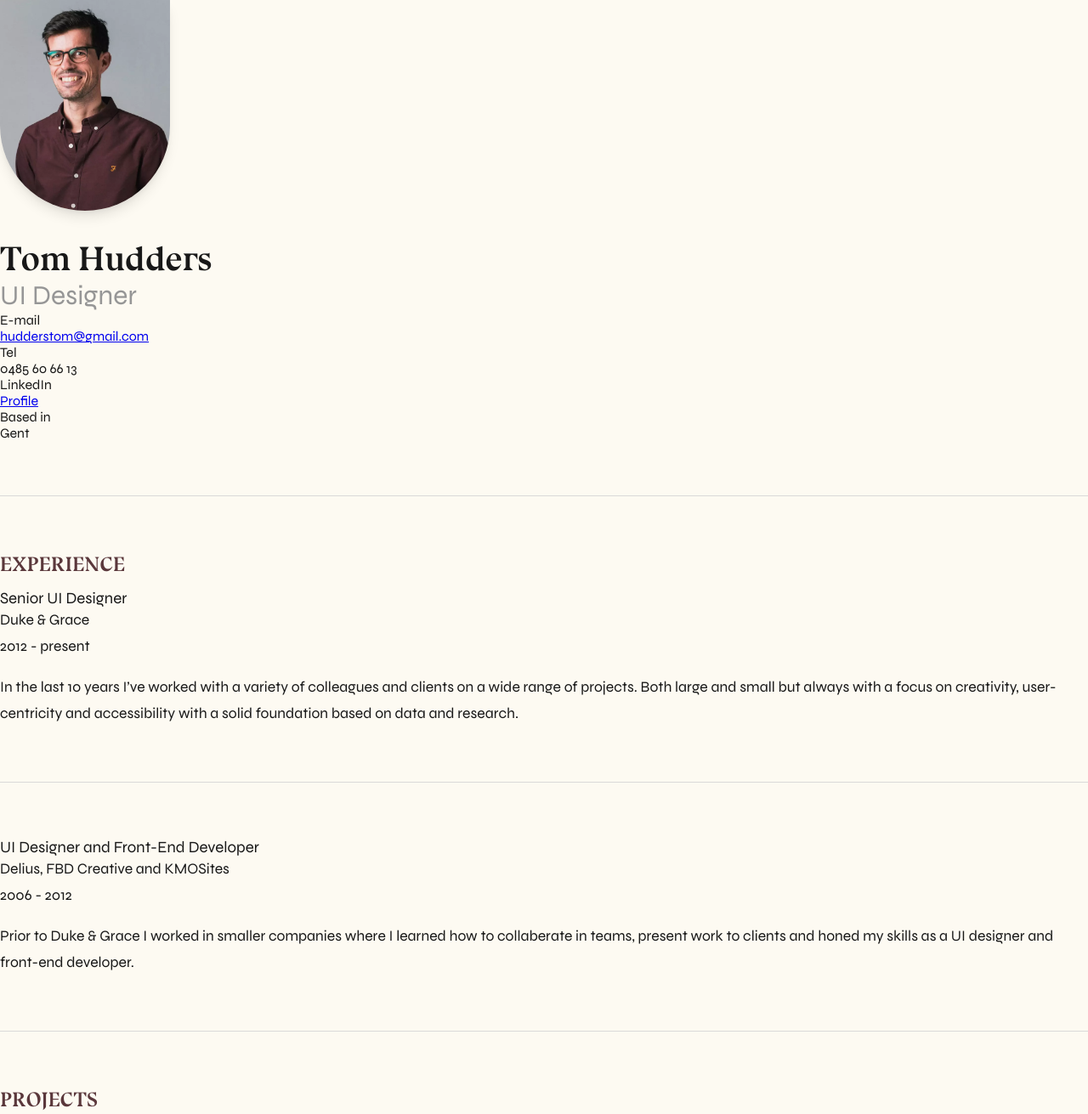
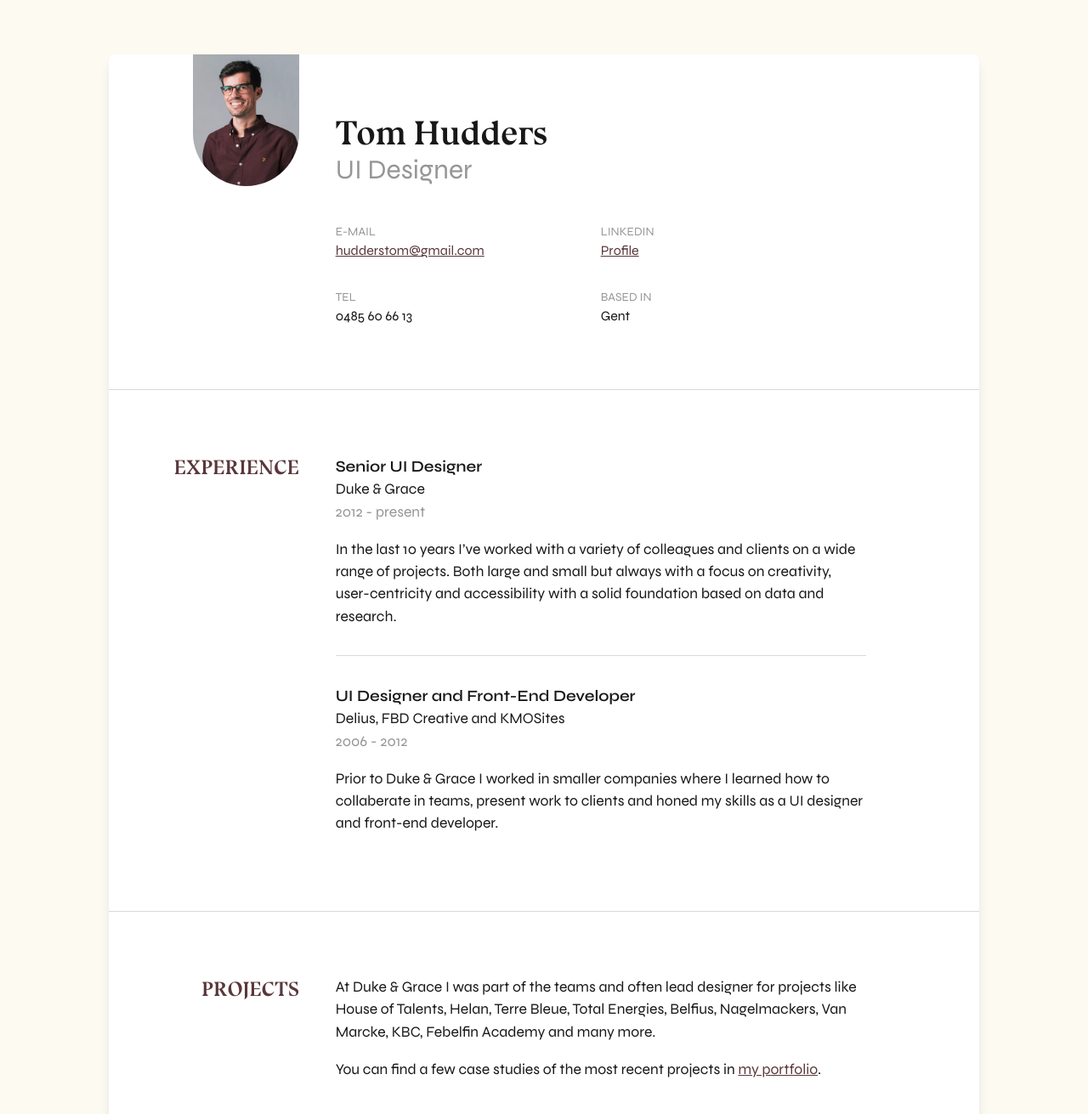
Before and after one commit to tomhudders/tomhudders.github.io, a plain HTML site: page cv.html in a window 1280 px wide. Shown: the top 1311 px of the page at 85% size. Drawn offline with Linux system fonts and the light colour scheme.

Commit message:
Add files via upload

```diff
--- a/assets/main.css
+++ b/assets/main.css
@@ -273,6 +273,10 @@ body { font-family: 'Syne', sans-serif; color: #181818; background-color: #FDFAF
 
 p { font-size: 1.1rem; }
 
+h3 { font-weight: 600; line-height: 1.75; }
+
+.muted { color: #969696; }
+
 .grid { display: grid; }
 
 .grid-main { grid-template-columns: var(--gap) repeat(8, 1fr) var(--gap); grid-template-rows: var(--gap) 1fr; grid-column-gap: var(--gap); grid-row-gap: var(--gap); max-width: calc(22*var(--gap)); margin: 0 auto; }
@@ -306,6 +310,10 @@ img { max-width: 100%; }
 .mt-0 { margin-top: 0; }
 
 .mb-0 { margin-bottom: 0; }
+
+.mb-2 { margin-bottom: 2rem !important; }
+
+.mb-4 { margin-bottom: 4rem !important; }
 
 .mb-6 { margin-bottom: 6rem !important; }
 
@@ -351,7 +359,7 @@ a.btn-linkedin:after { background: url("../img/linkedin-logo.svg") center center
 
 a.btn-linkedin:hover { padding-right: 3rem; background-color: #0b5e86; }
 
-hr { display: block; height: 1px; border: 0; border-top: 1px solid #D9D9D9; padding: 0; margin: var(--gap) 0; }
+hr { display: block; height: 1px; border: 0; border-top: 1px solid #D9D9D9; padding: 0; margin: calc(var(--gap)/2) 0; }
 
 .cover-shadow { position: absolute; top: 0; left: 0; width: 100%; height: 100%; filter: blur(15px); }
 
@@ -539,4 +547,32 @@ h1, h2 { font-family: 'Bluu'; }
 
 .header-small .logo-small { justify-content: center; display: flex; flex-direction: column; }
 
+.wrapper-cv { display: grid; grid-template-columns: repeat(8, 1fr); grid-template-rows: repeat(8, auto); margin: var(--gap) auto; width: calc(100vw - (var(--gap))); max-width: calc(16*var(--gap)); background-color: #fff; box-shadow: rgba(0, 0, 0, 0.1) 0px 10px 15px -3px, rgba(0, 0, 0, 0.05) 0px 4px 6px -2px; border-radius: 8px; grid-column-gap: calc(var(--gap)/1.5); grid-row-gap: calc(var(--gap)/1.5); }
+
+.wrapper-cv .boom-headshot { grid-area: 1 / 1 / 1 / 3; margin-bottom: 0; text-align: right; }
+
+.wrapper-cv .boom-headshot img { box-shadow: none; max-width: 125px; }
+
+.wrapper-cv .name { grid-area: 1 / 3 / 1 / 7; align-self: end; }
+
+.wrapper-cv .data { grid-area: 2 / 3 / 2 / 8; display: grid; grid-template-columns: 1fr 1fr; }
+
+.wrapper-cv .experience-title { grid-area: 4 / 1 / 4 / 3; text-align: right; }
+
+.wrapper-cv .experience { grid-area: 4 / 3 / 4 / 8; }
+
+.wrapper-cv .projects-title { grid-area: 6 / 1 / 6 / 3; text-align: right; }
+
+.wrapper-cv .projects { grid-area: 6 / 3 / 6 / 8; }
+
+.wrapper-cv p, .wrapper-cv h3, .wrapper-cv dt, .wrapper-cv dd { line-height: 1.5; }
+
+.wrapper-cv .divider-one { grid-area: 3 / 1 / 3 / 9; }
+
+.wrapper-cv .divider-two { grid-area: 5 / 1 / 5 / 9; }
+
+.wrapper-cv dt { text-transform: uppercase; color: #969696; font-size: 14px; }
+
+.wrapper-cv a { color: #5A373B; }
+
 /*# sourceMappingURL=main.css.map */
```
